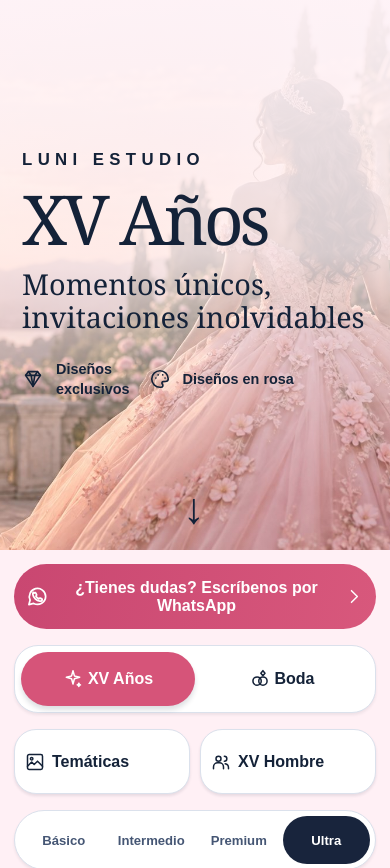
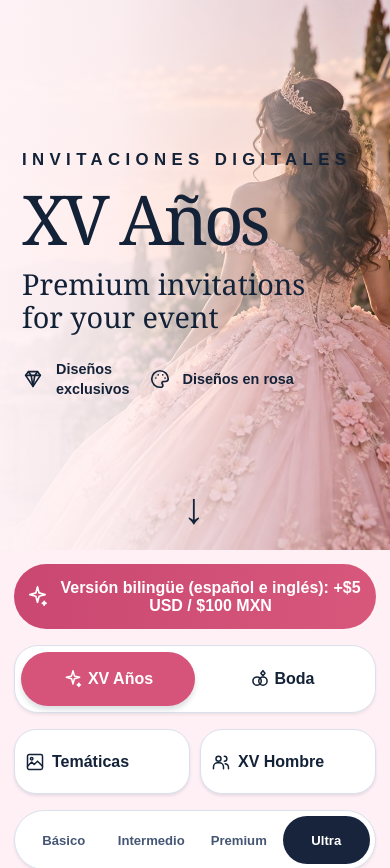
Before and after one commit to Agencia-DK/catalogo-dk, a plain HTML site: page index.html in a window 390 px wide. Shown: the top 868 px of the page. Drawn offline with Linux system fonts and the light colour scheme.

Commit message:
Update hero copy and bilingual pricing banner

```diff
--- a/index.html
+++ b/index.html
@@ -25,9 +25,9 @@
 
     <header class="hero">
       <div class="hero__content">
-        <p class="eyebrow">Luni Estudio</p>
+        <p class="eyebrow">Invitaciones digitales</p>
         <h1>XV Años</h1>
-        <p class="hero__subtitle">Momentos únicos,<br />invitaciones inolvidables</p>
+        <p class="hero__subtitle">Premium invitations<br />for your event</p>
         <div class="hero__features">
           <span><svg><use href="#icon-gem" /></svg> Diseños<br />exclusivos</span>
           <span><svg><use href="#icon-palette" /></svg> Diseños en rosa</span>
@@ -38,11 +38,10 @@
 
     <main id="catalogo" class="catalog">
       <div class="catalog__inner">
-        <a class="contact-banner" data-whatsapp="general" href="#contacto">
-          <svg><use href="#icon-whatsapp" /></svg>
-          <span>¿Tienes dudas? Escríbenos por WhatsApp</span>
-          <svg class="contact-banner__arrow"><use href="#icon-chevron" /></svg>
-        </a>
+        <div class="info-banner">
+          <svg><use href="#icon-sparkle" /></svg>
+          <span>Versión bilingüe (español e inglés): +$5 USD / $100 MXN</span>
+        </div>
 
         <nav class="occasion-switch" aria-label="Tipo de celebración">
           <button class="occasion-switch__button is-active" type="button" data-occasion="XV Años" aria-pressed="true"><svg><use href="#icon-sparkle" /></svg> XV Años</button>
--- a/styles.css
+++ b/styles.css
@@ -20,9 +20,8 @@ svg{width:1.5rem;height:1.5rem;fill:none;stroke:currentColor;stroke-width:1.8;st
 .hero__down:hover{transform:translateY(5px)}
 .catalog{background:#fff0f5;padding:24px 0 68px}
 .catalog__inner{max-width:1200px;margin:auto;padding:0 20px}
-.contact-banner{min-height:80px;border-radius:999px;background:linear-gradient(100deg,#c94771,#d8587c);color:white;display:flex;align-items:center;justify-content:center;gap:16px;padding:16px 26px;font-size:clamp(1.1rem,2.2vw,1.55rem);font-weight:800;text-align:center}
-.contact-banner svg{width:32px;height:32px;flex:none}
-.contact-banner__arrow{width:20px!important}
+.info-banner{min-height:80px;border-radius:999px;background:linear-gradient(100deg,#c94771,#d8587c);color:white;display:flex;align-items:center;justify-content:center;gap:16px;padding:16px 26px;font-size:clamp(1.1rem,2.2vw,1.55rem);font-weight:800;text-align:center}
+.info-banner svg{width:32px;height:32px;flex:none}
 .occasion-switch{display:grid;grid-template-columns:1fr 1fr;background:#fff;padding:10px;border:1px solid #dbe1ec;border-radius:35px;margin-top:30px;box-shadow:0 2px 3px #17223c13}
 .occasion-switch__button{border:0;background:transparent;border-radius:999px;min-height:69px;font-size:1.35rem;font-weight:750;color:#142238;display:flex;align-items:center;justify-content:center;gap:13px}
 .occasion-switch__button.is-active{background:#d65479;color:#fff;box-shadow:0 4px 5px #17223c24}
@@ -53,7 +52,7 @@ svg{width:1.5rem;height:1.5rem;fill:none;stroke:currentColor;stroke-width:1.8;st
 .button svg{width:24px;height:24px}
 .button--demo{background:#ffe18d;color:#142238}
 .button--green{background:#05ac64;color:#fff}
-.button:hover,.contact-banner:hover{filter:brightness(.96)}
+.button:hover{filter:brightness(.96)}
 .favorite{position:absolute;top:20px;right:18px;border:0;background:transparent;color:#df4272;padding:5px;z-index:1}
 .favorite svg{width:29px;height:29px;transition:fill .15s}
 .favorite[aria-pressed=true] svg{fill:#df4272}
@@ -88,7 +87,7 @@ footer p{margin:8px 0 0;color:#dce1ed}
 .favorite{top:12px;right:10px}
 }
 @media(max-width:700px){.hero{min-height:550px;align-items:flex-start;background-position:58% center}
-.hero:before{background:linear-gradient(180deg,rgba(255,244,248,.97),rgba(255,244,248,.82) 46%,rgba(255,244,248,.06) 90%)}
+.hero:before{background:linear-gradient(90deg,rgba(255,244,248,.97),rgba(255,244,248,.88) 30%,rgba(255,244,248,.5) 65%,rgba(255,244,248,0) 100%)}
 .hero__content{padding:34px 22px}
 .hero h1{font-size:clamp(4.3rem,16vw,6.5rem)}
 .hero__subtitle{font-size:1.8rem}
@@ -97,8 +96,8 @@ footer p{margin:8px 0 0;color:#dce1ed}
 .hero__down{bottom:20px;left:calc(50% - 12px);font-size:2.7rem}
 .catalog__inner{padding:0 14px}
 .catalog{padding-top:14px}
-.contact-banner{min-height:65px;font-size:1rem;gap:8px;padding:12px}
-.contact-banner svg{width:23px;height:23px}
+.info-banner{min-height:65px;font-size:1rem;gap:8px;padding:12px}
+.info-banner svg{width:23px;height:23px}
 .occasion-switch{margin-top:16px;padding:6px;border-radius:24px}
 .occasion-switch__button{min-height:54px;font-size:1rem;gap:5px}
 .occasion-switch__button svg{width:20px;height:20px}
@@ -133,5 +132,5 @@ footer p{margin:8px 0 0;color:#dce1ed}
 .product-card__kind{font-size:.74rem}
 .button{font-size:.75rem}
 .hero__features{gap:10px}
-.contact-banner{font-size:.86rem}
+.info-banner{font-size:.86rem}
 }
```
